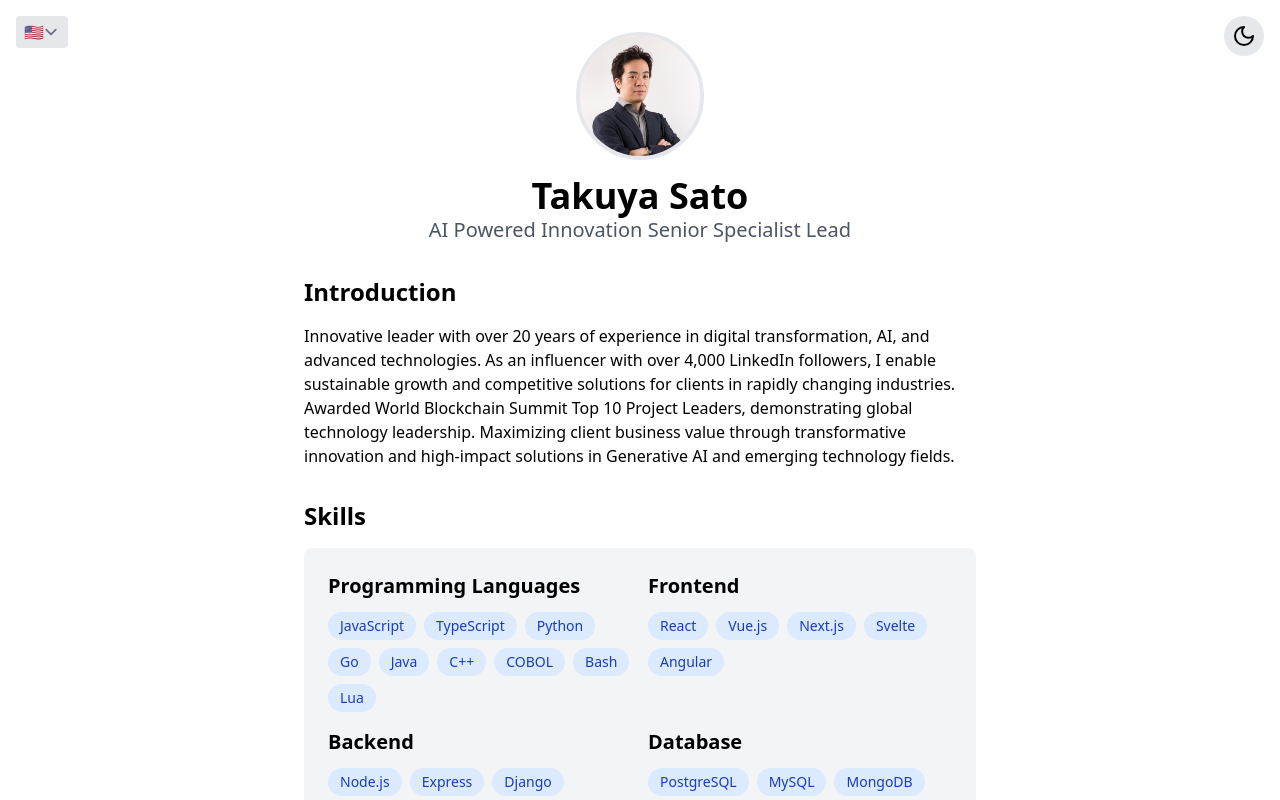
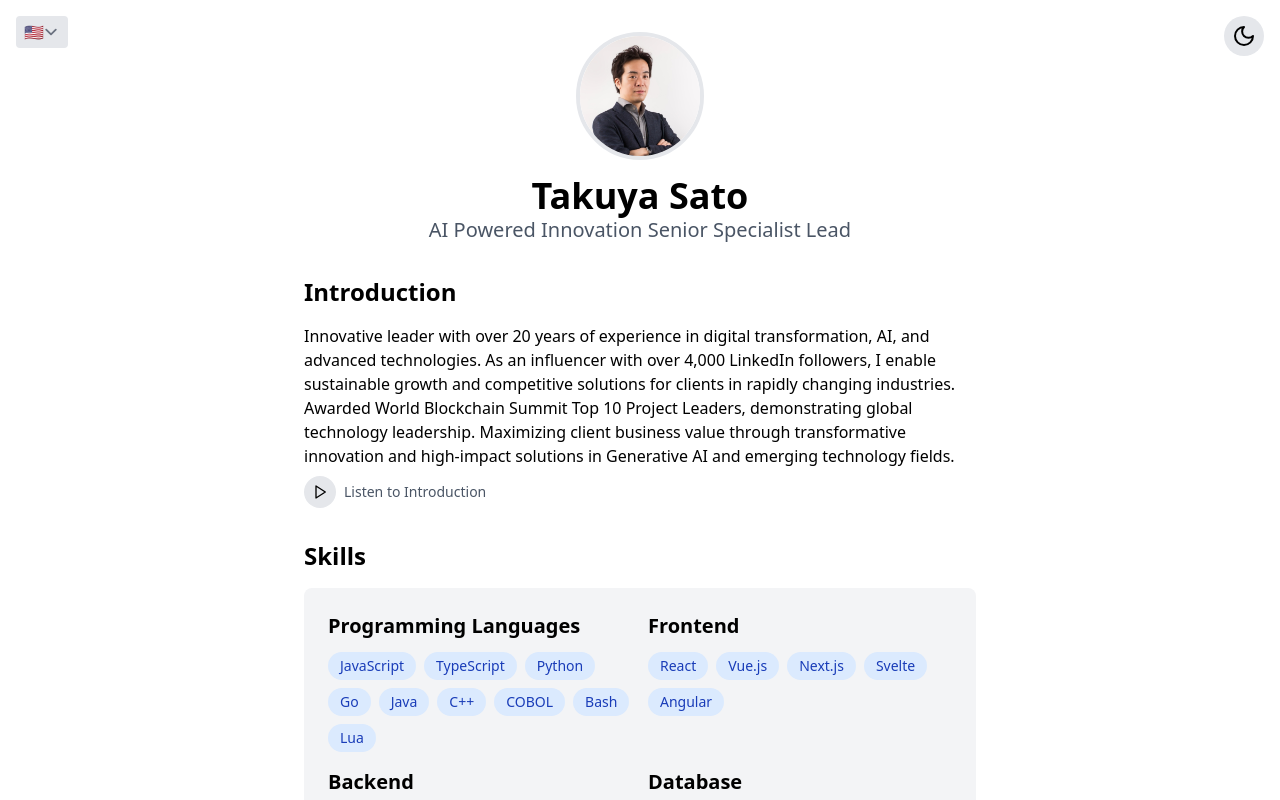
Before and after one commit to timeless-residents/handson-resume, a React (Vite) app: page / in a window 1280 px wide. Shown: the top 800 px of the page. Built offline with nearby package versions, Linux system fonts and the light colour scheme.

Commit message:
audio clip

```diff
--- a/public/locales/en/translation.json
+++ b/public/locales/en/translation.json
@@ -35,6 +35,7 @@
         "copyright": "© 2025 Takuya Sato - All Rights Reserved"
     },
     "introduction": "Innovative leader with over 20 years of experience in digital transformation, AI, and advanced technologies. As an influencer with over 4,000 LinkedIn followers, I enable sustainable growth and competitive solutions for clients in rapidly changing industries. Awarded World Blockchain Summit Top 10 Project Leaders, demonstrating global technology leadership. Maximizing client business value through transformative innovation and high-impact solutions in Generative AI and emerging technology fields.",
+    "introduction.listen": "Listen to Introduction",
     "skills": {
         "focus": {
             "item1": "Generative AI System Design and Implementation",
--- a/public/locales/ja/translation.json
+++ b/public/locales/ja/translation.json
@@ -35,6 +35,7 @@
         "copyright": "© 2025 Takuya Sato - All Rights Reserved"
     },
     "introduction": "デジタルトランスフォーメーション、AI、先端技術における20年以上の実績を持つ革新的リーダー。4,000名以上のLinkedinフォロワーを持つインフルエンサーとして、急速に変化する産業において、クライアントの持続可能な成長と競争力のあるソリューションを実現。World Blockchain Summit Top 10 Project Leadersを受賞し、グローバルな技術リーダーシップを発揮。生成AI、エマージングテクノロジー分野での変革的なイノベーションと高インパクトなソリューション提供を通じて、クライアントのビジネス価値を最大化している。",
+    "introduction.listen": "自己紹介を音声で聴く",
     "skills": {
         "focus": {
             "item1": "Generative AI システム設計・実装",
--- a/src/App.jsx
+++ b/src/App.jsx
@@ -10,6 +10,7 @@ import SocialContributionCard from './components/SocialContributionCard';
 import { profileData } from './data/profileData';
 import { Moon, Sun } from 'lucide-react';
 import { useTranslation } from 'react-i18next';
+import { AudioPlayer } from './components/AudioPlayer';
 
 
 function App() {
@@ -111,6 +112,10 @@ function App() {
       <div className="max-w-2xl mx-auto text-left">
         <Section title={t("sections.introduction")}>
           <p className="dark:text-gray-300">{t(introduction)}</p>
+          <AudioPlayer
+            src="/assets/introduction.mp3"
+            label={t("introduction.listen")}
+          />
         </Section>
 
         <Section title={t("sections.skills")}>
--- /dev/null
+++ b/src/components/AudioPlayer.jsx
@@ -0,0 +1,49 @@
+import { useState, useRef } from 'react';
+import { Play, Pause } from 'lucide-react';
+import PropTypes from 'prop-types';
+
+export function AudioPlayer({ src, label }) {
+  const [isPlaying, setIsPlaying] = useState(false);
+  const audioRef = useRef(null);
+
+  const togglePlay = () => {
+    if (isPlaying) {
+      audioRef.current.pause();
+    } else {
+      audioRef.current.play();
+    }
+    setIsPlaying(!isPlaying);
+  };
+
+  const handleEnded = () => {
+    setIsPlaying(false);
+  };
+
+  return (
+    <div className="flex items-center gap-2 mt-2">
+      <button
+        onClick={togglePlay}
+        className="p-2 rounded-full bg-gray-200 dark:bg-gray-700 hover:bg-gray-300 dark:hover:bg-gray-600 transition-colors"
+        aria-label={isPlaying ? "Pause" : "Play"}
+      >
+        {isPlaying ? (
+          <Pause className="w-4 h-4" />
+        ) : (
+          <Play className="w-4 h-4" />
+        )}
+      </button>
+      <span className="text-sm text-gray-600 dark:text-gray-400">{label}</span>
+      <audio
+        ref={audioRef}
+        src={src}
+        onEnded={handleEnded}
+        className="hidden"
+      />
+    </div>
+  );
+}
+
+AudioPlayer.propTypes = {
+  src: PropTypes.string.isRequired,
+  label: PropTypes.string.isRequired
+};
```
Also changed, not shown: 1 other file (tests, documents, lock files or other folders).
